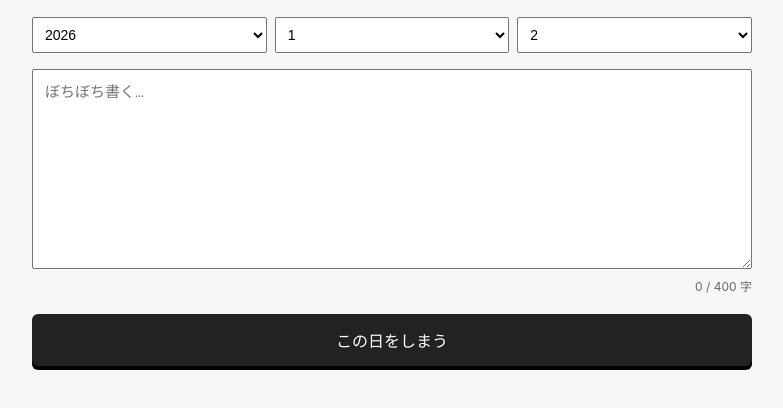
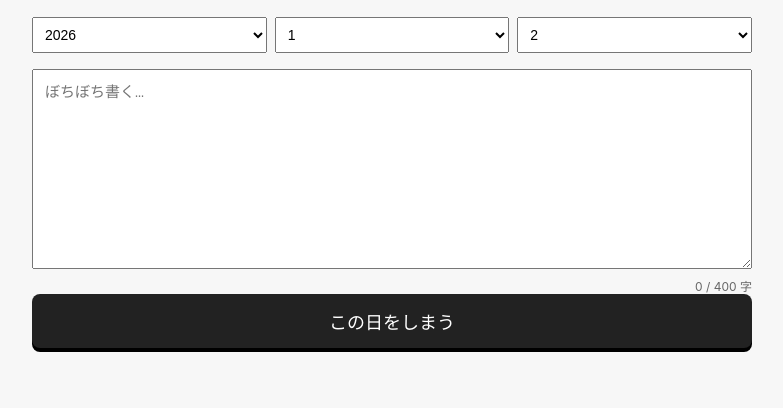
Before and after one commit to titan11111/101-nikkisakusei, a plain HTML site: page index.html in a window 1280 px wide. Shown: the part 74-482 px from the top of the page, without its empty margins (248-1031 px from the left). Drawn offline with Linux system fonts and the light colour scheme.

Commit message:
Update index.html

```diff
--- a/index.html
+++ b/index.html
@@ -2,7 +2,8 @@
 <html lang="ja">
 <head>
 <meta charset="UTF-8">
-<meta name="viewport" content="width=device-width, initial-scale=1.0">
+<meta name="viewport"
+content="width=device-width, initial-scale=1.0, maximum-scale=1.0, user-scalable=no">
 
 <title>ぼちぼち日記ストッカー</title>
 
@@ -83,29 +84,24 @@ textarea {
    ========================= */
    button {
   width: 100%;
-    margin-top: 20px;
   padding: 14px;
-    font-size: 16px;
-
+  font-size: 18px;
   background: #222;
   color: #fff;
   border: none;
-    border-radius: 6px;
+  border-radius: 8px;
 
-    /* 打感 */
   box-shadow: 0 4px 0 #000;
+  -webkit-tap-highlight-color: transparent;
 
-    transition:
-        transform 0.05s ease,
-        box-shadow 0.05s ease,
-        background 0.1s ease;
+  transition: transform 0.05s ease, box-shadow 0.05s ease;
 }
 
 button:active {
   transform: translateY(3px);
   box-shadow: 0 1px 0 #000;
-    background: #111;
 }
+
 
 /* JSから一瞬だけ付けるクラス */
 button.pressed {
```
Lines whose indentation alone changed are shown as unchanged.
